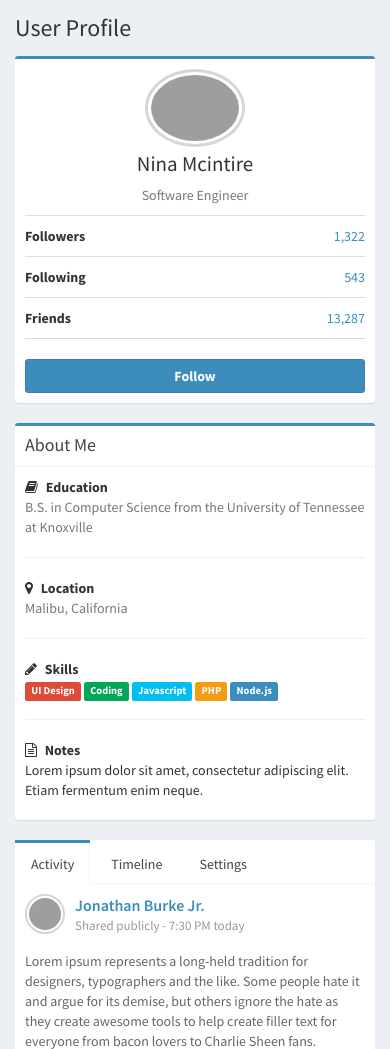
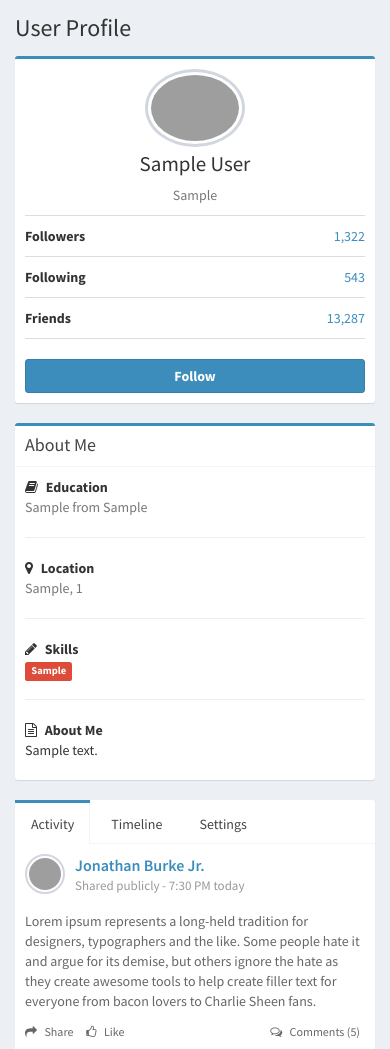
Before and after one commit to ALACRITIC/Social-Network, a PHP site: page /profile.php in a window 390 px wide. Shown: the part 100-1149 px from the top of the page. Run offline with PHP 8.4, Linux system fonts and the light colour scheme; the visitor is signed in with stand-in values (Sample User, id 1); tables that the repository leaves empty or names only in its code hold one stand-in row (values such as "Sample post"); grey boxes labelled with a size stand in for pictures from a placeholder-image service; some libraries are stand-ins or nearby versions; grey boxes are pictures that could not be loaded.

Commit message:
Social Network Part-4
Social Network Part-4

```diff
--- a/profile.php
+++ b/profile.php
@@ -1,3 +1,34 @@
+<?php
+
+session_start();
+
+if(empty($_SESSION['id_user'])) {
+  header("Location: login.php");
+  exit();
+}
+require_once("db.php");
+
+$name = $designation = $email = $degree = $university = $city = $country = $skills = $aboutme = "";
+
+$sql = "SELECT * FROM users WHERE id_user='$_SESSION[id_user]'";
+$result = $conn->query($sql);
+
+if($result->num_rows > 0) {
+  while($row = $result->fetch_assoc()) {
+    $name = $row['name'];
+    $designation = $row['designation'];
+    $email = $row['email'];
+    $degree = $row['degree'];
+    $university = $row['university'];
+    $city = $row['city'];
+    $country = $row['country'];
+    $skills= $row['skills'];
+    $aboutme = $row['aboutme'];
+  }
+}
+
+?>
+
 <!DOCTYPE html>
 <html>
 <head>
@@ -177,7 +208,7 @@
           <li class="dropdown user user-menu">
             <a href="#" class="dropdown-toggle" data-toggle="dropdown">
               <img src="dist/img/user2-160x160.jpg" class="user-image" alt="User Image">
-              <span class="hidden-xs">Alexander Pierce</span>
+              <span class="hidden-xs"><?php echo $name; ?></span>
             </a>
             <ul class="dropdown-menu">
               <!-- User image -->
@@ -185,7 +216,7 @@
                 <img src="dist/img/user2-160x160.jpg" class="img-circle" alt="User Image">
 
                 <p>
-                  Alexander Pierce - Web Developer
+                  <?php echo $name; ?> - <?php echo $designation; ?>
                   <small>Member since Nov. 2012</small>
                 </p>
               </li>
@@ -215,7 +246,7 @@
           <img src="dist/img/user2-160x160.jpg" class="img-circle" alt="User Image">
         </div>
         <div class="pull-left info">
-          <p>Alexander Pierce</p>
+          <p><?php echo $name; ?></p>
           <a href="#"><i class="fa fa-circle text-success"></i> Online</a>
         </div>
       </div>
@@ -282,9 +313,9 @@
             <div class="box-body box-profile">
               <img class="profile-user-img img-responsive img-circle" src="dist/img/user4-128x128.jpg" alt="User profile picture">
 
-              <h3 class="profile-username text-center">Nina Mcintire</h3>
+              <h3 class="profile-username text-center"><?php echo $name; ?></h3>
 
-              <p class="text-muted text-center">Software Engineer</p>
+              <p class="text-muted text-center"><?php echo $designation; ?></p>
 
               <ul class="list-group list-group-unbordered">
                 <li class="list-group-item">
@@ -313,33 +344,44 @@
             <div class="box-body">
               <strong><i class="fa fa-book margin-r-5"></i> Education</strong>
 
+              <?php if($degree != "" && $university != "") { ?>
               <p class="text-muted">
-                B.S. in Computer Science from the University of Tennessee at Knoxville
+                <?php echo $degree; ?> from <?php echo $university; ?>
               </p>
+              <?php  } ?>
 
               <hr>
 
               <strong><i class="fa fa-map-marker margin-r-5"></i> Location</strong>
 
-              <p class="text-muted">Malibu, California</p>
+              <p class="text-muted"><?php echo $city; ?>, <?php echo $country; ?></p>
 
               <hr>
 
               <strong><i class="fa fa-pencil margin-r-5"></i> Skills</strong>
 
               <p>
-                <span class="label label-danger">UI Design</span>
-                <span class="label label-success">Coding</span>
-                <span class="label label-info">Javascript</span>
-                <span class="label label-warning">PHP</span>
-                <span class="label label-primary">Node.js</span>
+              <?php
+
+              $arr = explode(" ", $skills);
+
+              $colors = array("label-danger", "label-success", "label-info", "label label-warning", "label-primary");
+
+              foreach ($arr as $key => $value) {
+                $c = array_rand($colors);
+                $v = $colors[$c];
+                ?>
+                <span class="label <?php echo $v; ?>"><?php echo $value; ?></span>
+                <?php
+              }
+              ?>
               </p>
 
               <hr>
 
-              <strong><i class="fa fa-file-text-o margin-r-5"></i> Notes</strong>
+              <strong><i class="fa fa-file-text-o margin-r-5"></i> About Me</strong>
 
-              <p>Lorem ipsum dolor sit amet, consectetur adipiscing elit. Etiam fermentum enim neque.</p>
+              <p><?php echo $aboutme; ?></p>
             </div>
             <!-- /.box-body -->
           </div>
@@ -563,49 +605,69 @@
               <!-- /.tab-pane -->
 
               <div class="tab-pane" id="settings">
-                <form class="form-horizontal">
+                <form class="form-horizontal" method="post" action="updateprofile.php">
+
                   <div class="form-group">
                     <label for="inputName" class="col-sm-2 control-label">Name</label>
 
                     <div class="col-sm-10">
-                      <input type="email" class="form-control" id="inputName" placeholder="Name">
+                      <input type="text" class="form-control" name="name" id="inputName" placeholder="Name" value="<?php echo $name; ?>" required>
                     </div>
                   </div>
                   <div class="form-group">
                     <label for="inputEmail" class="col-sm-2 control-label">Email</label>
 
                     <div class="col-sm-10">
-                      <input type="email" class="form-control" id="inputEmail" placeholder="Email">
+                      <input type="email" class="form-control" id="inputEmail" placeholder="Email" value="<?php echo $email; ?>" disabled>
                     </div>
                   </div>
                   <div class="form-group">
-                    <label for="inputName" class="col-sm-2 control-label">Name</label>
+                    <label for="inputDesignation" class="col-sm-2 control-label">Designation</label>
 
                     <div class="col-sm-10">
-                      <input type="text" class="form-control" id="inputName" placeholder="Name">
+                      <input type="text" class="form-control" name="designation" id="inputDesignation" placeholder="Designation" value="<?php echo $designation; ?>">
                     </div>
                   </div>
                   <div class="form-group">
-                    <label for="inputExperience" class="col-sm-2 control-label">Experience</label>
+                    <label for="inputDegree" class="col-sm-2 control-label">Degree</label>
 
                     <div class="col-sm-10">
-                      <textarea class="form-control" id="inputExperience" placeholder="Experience"></textarea>
+                      <input type="text" class="form-control" name="degree" id="inputDegree" placeholder="Degree" value="<?php echo $degree; ?>">
+                    </div>
+                  </div>
+                  <div class="form-group">
+                    <label for="inputUniversity" class="col-sm-2 control-label">University</label>
+
+                    <div class="col-sm-10">
+                      <input type="text" class="form-control" name="university" id="inputUniversity" placeholder="University" value="<?php echo $university; ?>">
+                    </div>
+                  </div>
+                  <div class="form-group">
+                    <label for="inputCity" class="col-sm-2 control-label">City</label>
+
+                    <div class="col-sm-10">
+                      <input type="text" class="form-control" name="city" id="inputCity" placeholder="City" value="<?php echo $city; ?>">
+                    </div>
+                  </div>
+                  <div class="form-group">
+                    <label for="inputCountry" class="col-sm-2 control-label">Country</label>
+
+                    <div class="col-sm-10">
+                      <input type="text" class="form-control" name="country" id="inputCountry" placeholder="Country" value="<?php echo $country; ?>">
                     </div>
                   </div>
                   <div class="form-group">
                     <label for="inputSkills" class="col-sm-2 control-label">Skills</label>
 
                     <div class="col-sm-10">
-                      <input type="text" class="form-control" id="inputSkills" placeholder="Skills">
+                      <textarea class="form-control" id="inputSkills" name="skills" placeholder="Skills (Space Separated)"><?php echo $skills; ?></textarea>
                     </div>
                   </div>
                   <div class="form-group">
-                    <div class="col-sm-offset-2 col-sm-10">
-                      <div class="checkbox">
-                        <label>
-                          <input type="checkbox"> I agree to the <a href="#">terms and conditions</a>
-                        </label>
-                      </div>
+                    <label for="inputAboutMe" class="col-sm-2 control-label">About Me</label>
+
+                    <div class="col-sm-10">
+                      <textarea class="form-control" id="inputAboutMe" name="aboutme" placeholder="About Me"><?php echo $aboutme; ?></textarea>
                     </div>
                   </div>
                   <div class="form-group">
```
Also changed, not shown: index.php (+11 -0 lines), logout.php (added, +8 -0 lines), updateprofile.php (added, +29 -0 lines), README.md.
